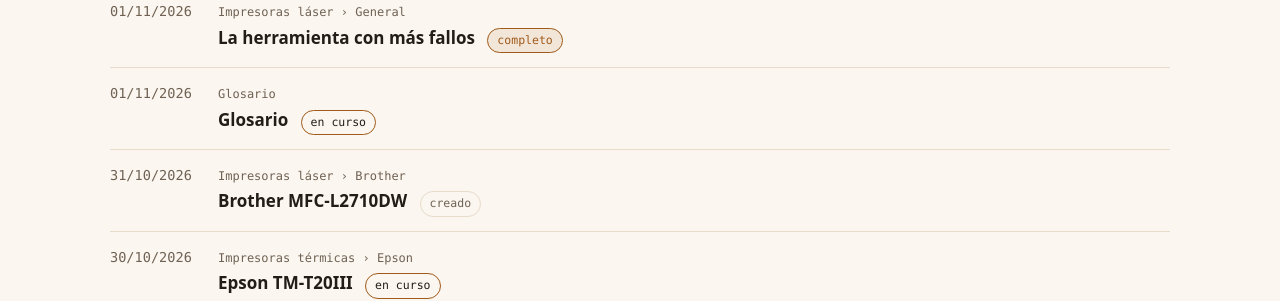
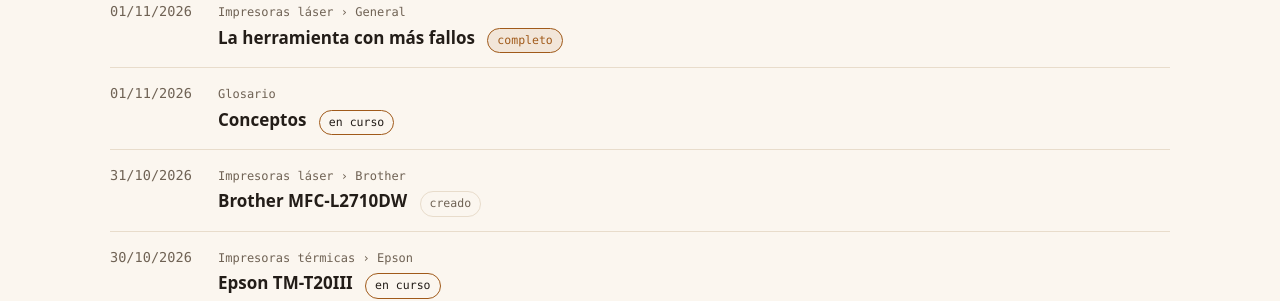
Before and after one commit to feynman72/feynman72.github.io, a Jekyll site: the page built from index.md, in a window 1280 px wide and 900 px high, scrolled down 707 px. Shown: the part 427-728 px from the top of the window. Built offline with Jekyll 4.4.1, drawn with Linux system fonts in a browser that asks for light colours.

Commit message:
Update Title

```diff
--- a/_notas/glosario/glosario.md
+++ b/_notas/glosario/conceptos.md
@@ -1,5 +1,5 @@
 ---
-title: "Glosario"
+title: "Conceptos"
 categoria: glosario
 orden: 1
 estado: en-curso
--- a/index.md
+++ b/index.md
@@ -42,7 +42,7 @@ ancho: true
   <li>
     <time datetime="{{ n.actualizado | date_to_xmlschema }}">{{ n.actualizado | date: "%d/%m/%Y" }}</time>
     <div class="info">
-      <span class="origen">{{ c.nombre }}{% if n.subgrupo %} › {{ n.subgrupo }}{% endif %}</span>
+      <div class="origen">{{ c.nombre }}{% if n.subgrupo and n.subgrupo != n.title %} › {{ n.subgrupo }}{% endif %}</div>
       <a class="title" href="{{ n.url | relative_url }}">{{ n.title }}</a>
       {% if n.estado %}<span class="estado {{ n.estado }}">{{ n.estado | replace: "-", " " }}</span>{% endif %}
     </div>
```
